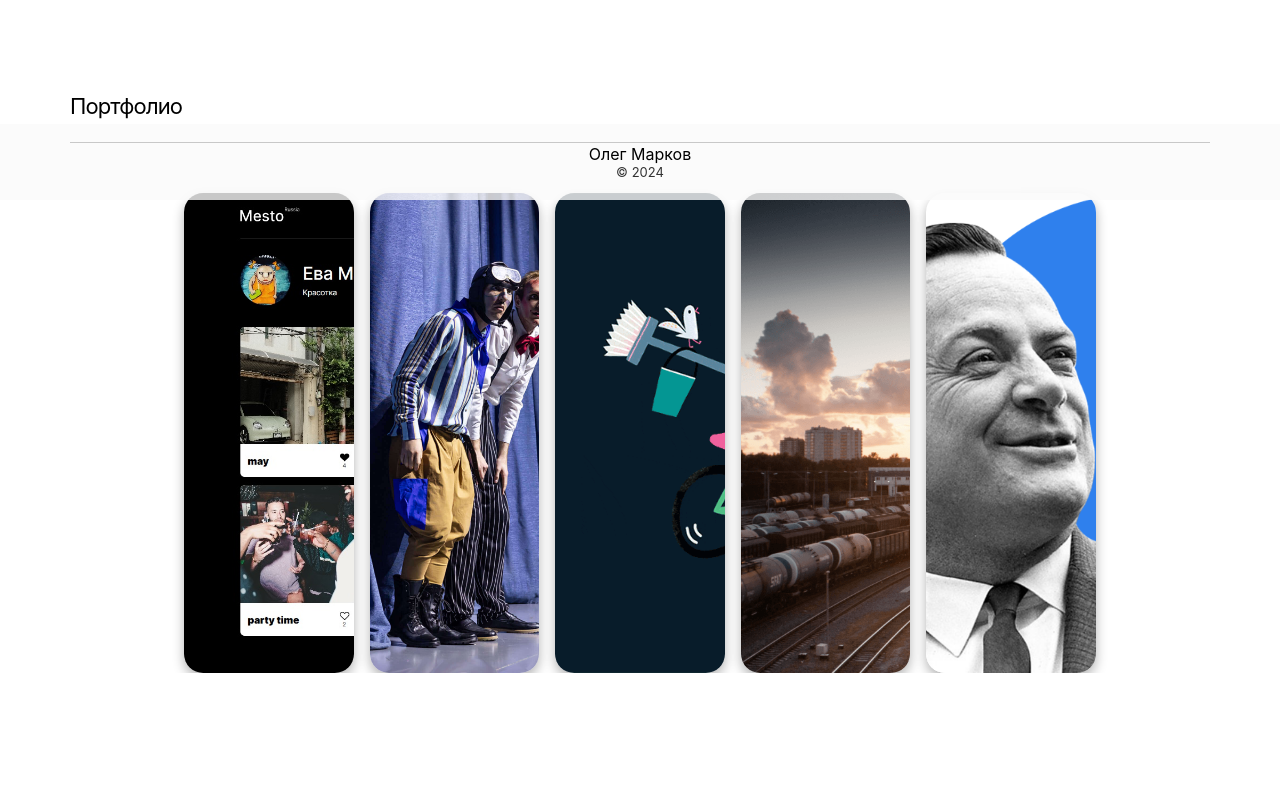
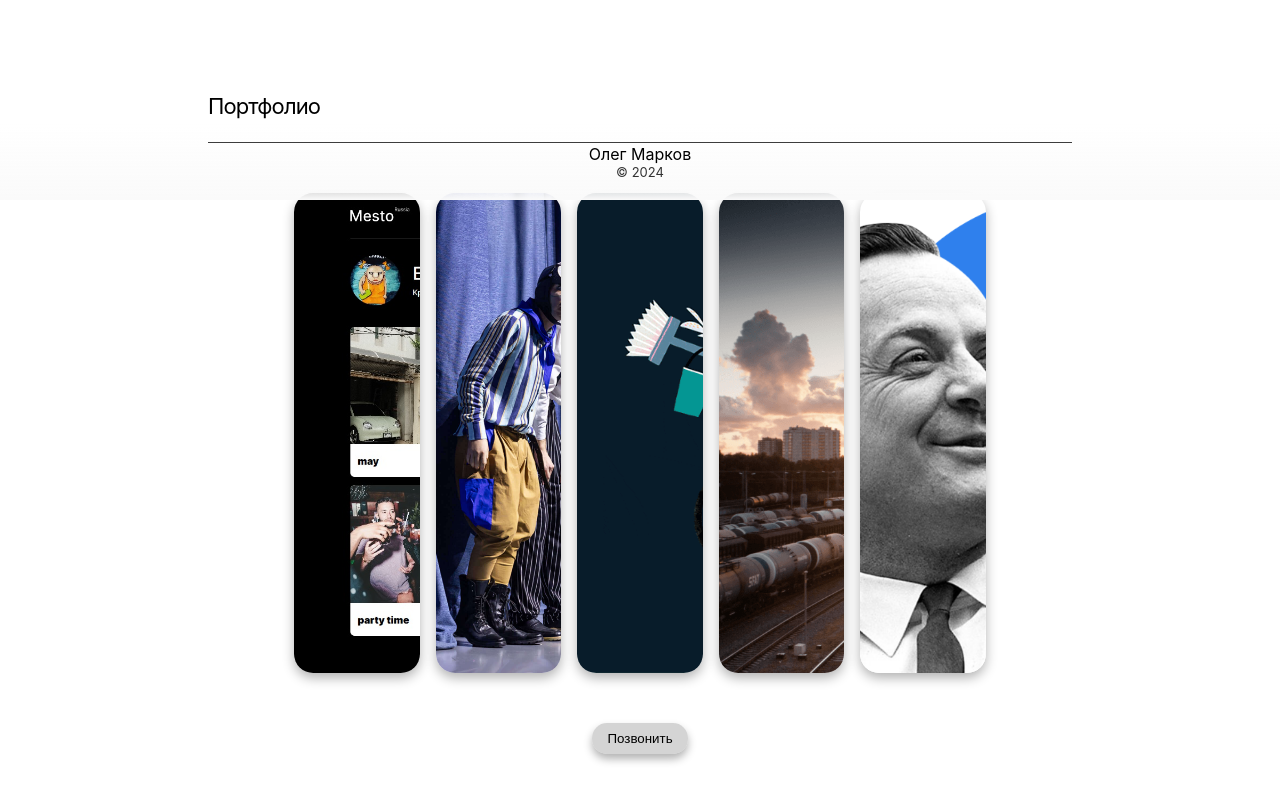
Before and after one commit to OlegMarkoF/mylink, a React (Create React App) app: page / in a window 1280 px wide. Shown: the part 600-1402 px from the top of the page. Built offline with nearby package versions, Linux system fonts and the light colour scheme.

Commit message:
дорабавлена кнопка вызова

```diff
--- a/src/components/Footer/Footer.css
+++ b/src/components/Footer/Footer.css
@@ -6,7 +6,8 @@
   padding: 20px 70px;
   width: 100%;
   box-sizing: border-box;
-  background-color: rgba(250, 250, 250, 0.8);
+  background: linear-gradient(transparent, rgba(250, 250, 250, 1));
+  /* background-color: rgba(250, 250, 250, 0.8); */
   display: flex;
   flex-direction: column;
   align-items: center;
--- a/src/components/Header/Header.css
+++ b/src/components/Header/Header.css
@@ -3,7 +3,7 @@
   padding: 10px 40px;
   width: 100%;
   box-sizing: border-box;
-  background-color: rgba(5, 230, 247, 0.6);
+  background: linear-gradient(rgba(5, 230, 247, 1), transparent);
   position: fixed;
   display: flex;
   align-items: center;
--- a/src/components/Main/Main.css
+++ b/src/components/Main/Main.css
@@ -7,6 +7,9 @@
   background-position-x: 30%;
   background-position-y: 70%;
   overflow: hidden;
+  display: flex;
+  flex-direction: column;
+  align-items: center;
   /* z-index: 5; */
 }
 
@@ -39,3 +42,17 @@
   margin-bottom: 2px;
   box-shadow: 0 1px 2px;
 }
+
+.contact-btn {
+  margin: 0 auto 15px;
+  padding: 8px 15px;
+  border: none;
+  border-radius: 15px;
+  background-color: rgba(5, 230, 247, 0.6);
+  box-shadow: 0 5px 8px rgba(0, 0, 0, 0.3);
+  filter: grayscale();
+  cursor: pointer;
+}
+.contact-btn:hover {
+  filter: none;
+}
--- a/src/components/Main/Main.js
+++ b/src/components/Main/Main.js
@@ -1,6 +1,6 @@
-import "./Main.css";
-import AboutMe from "../AboutMe/AboutMe";
-import Portfolio from "../Portfolio/Portfolio";
+import './Main.css';
+import AboutMe from '../AboutMe/AboutMe';
+import Portfolio from '../Portfolio/Portfolio';
 
 function Main() {
   return (
@@ -11,6 +11,9 @@ function Main() {
         {/* <a className="up-btn" href="#header">
           Наверх
         </a> */}
+        <button className="contact-btn" href="tel:+79179406963">
+          Позвонить
+        </button>
       </main>
     </>
   );
--- a/src/components/Portfolio/Portfolio.css
+++ b/src/components/Portfolio/Portfolio.css
@@ -22,7 +22,7 @@
 
 .portfolio__ul {
   margin: auto;
-  padding: 50px 50px 0;
+  padding: 50px 0;
   width: 80%;
   max-width: 80rem;
   list-style: none;
```
